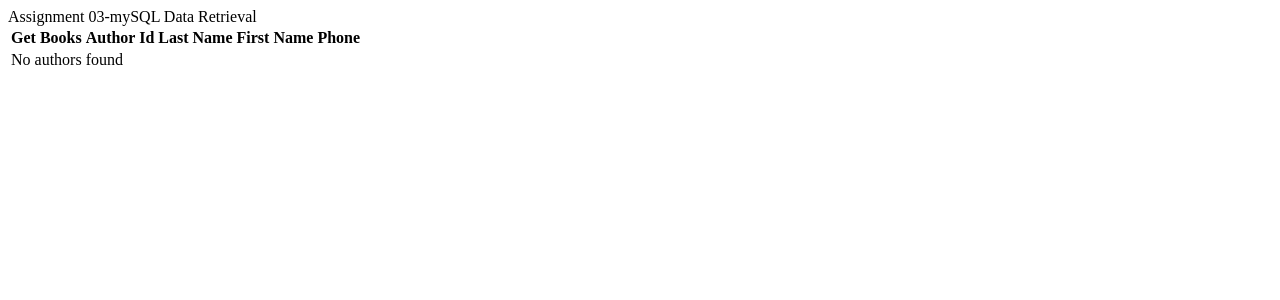
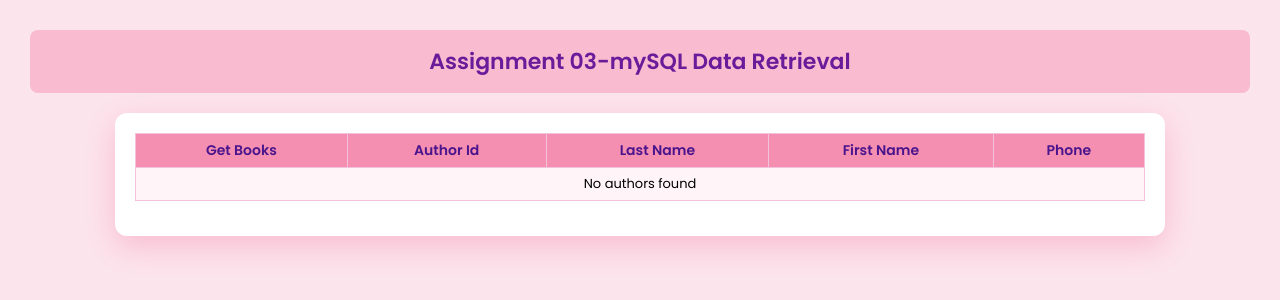
Before and after one commit to EuniceFMK/Web-Application, a PHP site: page /icas/Ica3/index.html in a window 1280 px wide. Shown: the top 300 px of the page. Run offline with PHP 8.4, Linux system fonts and the light colour scheme; data that the repository does not hold is empty.

Commit message:
ica3 commit

```diff
--- a/CMPE2550/icas/Ica3/ica3.css
+++ b/CMPE2550/icas/Ica3/ica3.css
@@ -0,0 +1,121 @@
+@import url('https://fonts.googleapis.com/css2?family=Poppins:wght@300;400;600&display=swap');
+
+* {
+    box-sizing: border-box;
+    font-family: 'Poppins', sans-serif;
+}
+
+body {
+    background: #fce4ec;
+    margin: 0;
+    padding: 30px;
+}
+
+/* Header */
+header {
+    background: #f8bbd0;
+    color: #6a1b9a;
+    text-align: center;
+    padding: 15px;
+    font-size: 22px;
+    font-weight: 600;
+    border-radius: 8px;
+    margin-bottom: 20px;
+}
+
+/* Main */
+#main {
+    background: white;
+    padding: 20px;
+    border-radius: 12px;
+    max-width: 1050px;
+    margin: auto;
+    box-shadow: 0 10px 30px rgba(233, 30, 99, 0.2);
+}
+
+/* Tables */
+table {
+    width: 100%;
+    border-collapse: collapse;
+    margin-bottom: 15px;
+}
+
+thead {
+    background: #f48fb1;
+}
+
+thead th {
+    color: #4a148c;
+    font-weight: 600;
+    font-size: 14px;
+    border: 1px solid #f3c1d9;
+}
+
+th, td {
+    border: 1px solid #f3c1d9;
+    padding: 6px 10px;
+    font-size: 13px;
+    text-align: center;
+}
+
+/* Alternating rows like model */
+tbody tr:nth-child(even) {
+    background: #fde4ef;
+}
+
+tbody tr:nth-child(odd) {
+    background: #fff5f9;
+}
+
+/* Button retrieve */
+button {
+    background: #ec407a;
+    color: white;
+    border: none;
+    padding: 4px 10px;
+    border-radius: 6px;
+    font-size: 12px;
+    cursor: pointer;
+    transition: 0.3s;
+}
+
+button:hover {
+    background: #d81b60;
+}
+
+/* Book result section */
+#bookresult {
+    display: none;
+    margin-top: 15px;
+}
+
+/* Count text */
+.count-row td {
+    background: #fce4ec;
+    color: #880e4f;
+    font-weight: 500;
+    text-align: center;
+}
+
+/* Footer text */
+#outputres {
+    text-align: center;
+    font-size: 12px;
+    color: #7b1fa2;
+    margin-top: 10px;
+}
+
+/* Responsive (simple & clean) */
+@media (max-width: 768px) {
+    body {
+        padding: 10px;
+    }
+
+    #main {
+        padding: 10px;
+    }
+
+    th, td {
+        font-size: 12px;
+    }
+}
--- a/CMPE2550/icas/Ica3/index.html
+++ b/CMPE2550/icas/Ica3/index.html
@@ -21,12 +21,24 @@
                 <th>First Name</th>
                 <th>Phone</th>
             </thead>
-             <tbody>
+            <tbody>
 
-        </tbody>
+            </tbody>
         </table>
 
-        <div id="bookresult"></div>
+        <div id="bookresult">
+            <table>
+                <thead>
+                    <th>Title Id</th>
+                    <th>Title</th>
+                    <th>Type</th>
+                    <th>Price</th>
+                </thead>
+                <tbody id="books-body"></tbody>
+            </table>
+
+        </div>
+        <div id="outputres"></div>
     </div>
 
 
--- a/CMPE2550/icas/Ica3/service.php
+++ b/CMPE2550/icas/Ica3/service.php
@@ -1,14 +1,22 @@
 <?php
+/*
+    Programmer:   Ngadjou Eunice Fmukam
+    Date:         January 30, 2026
+    FileName:     service.php
+    Description:  PHP service file to handle AJAX requests for ICA 3.
+    */
 require_once "db.php";
 
 $output = array();
 $clean = array();
 
+// Sanitize and clean input parameters
 foreach ($_GET as $key => $value) {
     $clean[trim($connection->real_escape_string(strip_tags(htmlspecialchars($key))))] =
         trim($connection->real_escape_string(strip_tags(htmlspecialchars($value))));
 }
 
+// Handle actions based on the 'action' parameter
 if (isset($clean["action"])) {
     if ($clean["action"] == "GetAllAuthor")
         GetAllAuthor();
@@ -19,10 +27,16 @@ if (isset($clean["action"])) {
 echo (json_encode($output));
 die();
 
+/**
+ * FunctionName:    GetAllAuthor
+ * Inputs:          None
+ * Outputs:        None
+ * Decription:     Retrieves all authors from the database and stores them in the global output array.
+ */
 function GetAllAuthor()
 {
     global $output;
-    $query = "SELECT au_id,au_lname,au_fname,phone FROM authors";
+    $query = "SELECT au_id,au_lname,au_fname,phone FROM authors ORDER BY au_lname";
     $queryOutput = null;
     if ($queryOutput = mySqlQuery($query)) {
         $output["authors"] = $queryOutput->fetch_all();
@@ -32,10 +46,16 @@ function GetAllAuthor()
         error_log("Something went wrong with the query!");
     }
 }
+/**
+ * FunctionName:    GetBooksByAuthors
+ * Inputs:          $au_id - Author ID to retrieve books for
+ * Outputs:        None
+ * Decription:     Retrieves books by a specific author and stores them in the global output array.
+ */
 
 function GetBooksByAuthors($au_id){
     global $output;
-    $query="SELECT t.title, t.type,t.price
+    $query="SELECT t.title_id,t.title, t.type,t.price
             FROM titles t
             JOIN titleauthor ta
             ON t.title_id=ta.title_id
--- a/CMPE2550/icas/index.html
+++ b/CMPE2550/icas/index.html
@@ -25,7 +25,7 @@
     <ul>
         <li><a href="Ica1/index.php">ICA 1</a></li>
         <li><a href="Ica2/index.php">ICA 2</a></li>
-
+        <li><a href="Ica3/index.html">ICA 3</a></li>
     </ul>
 
 </section>
```
Also changed, not shown: CMPE2550/icas/Ica3/db.php (+18 -0 lines), CMPE2550/icas/Ica3/ica3.js (+73 -29 lines).
